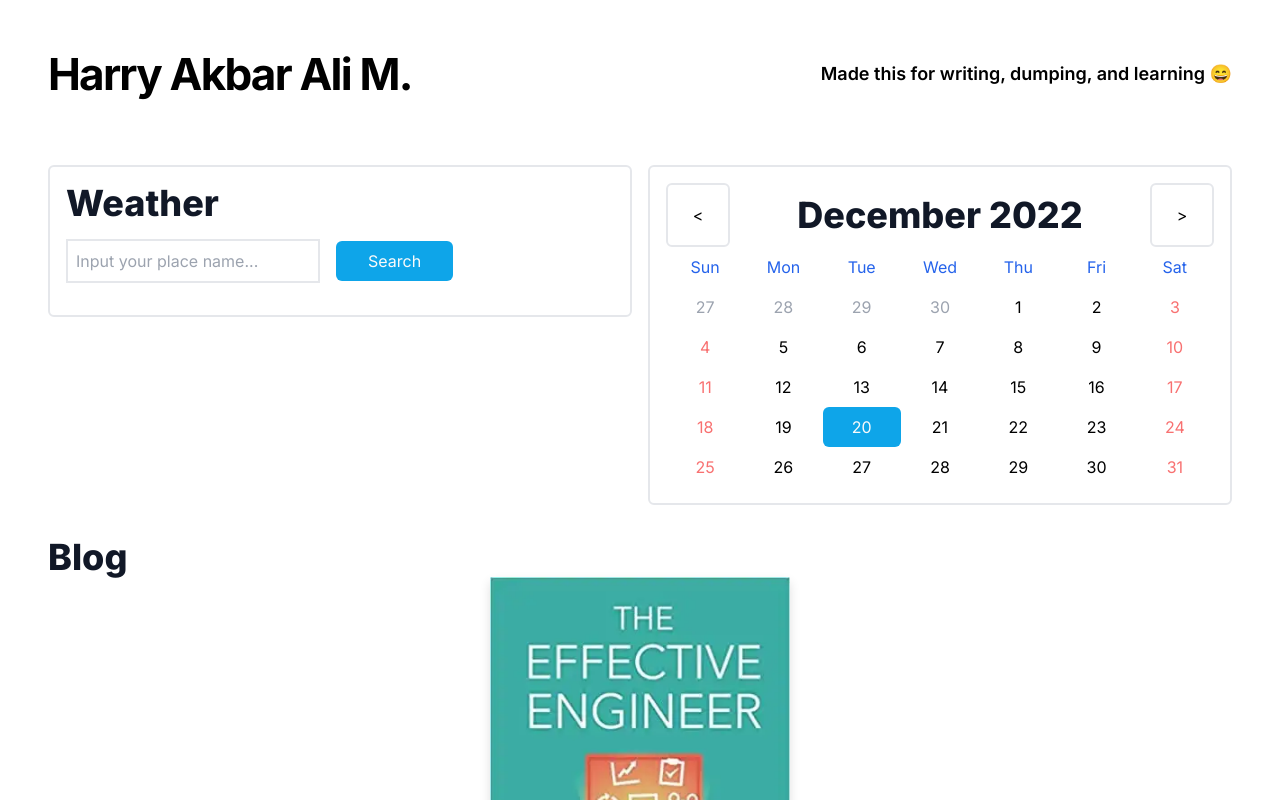
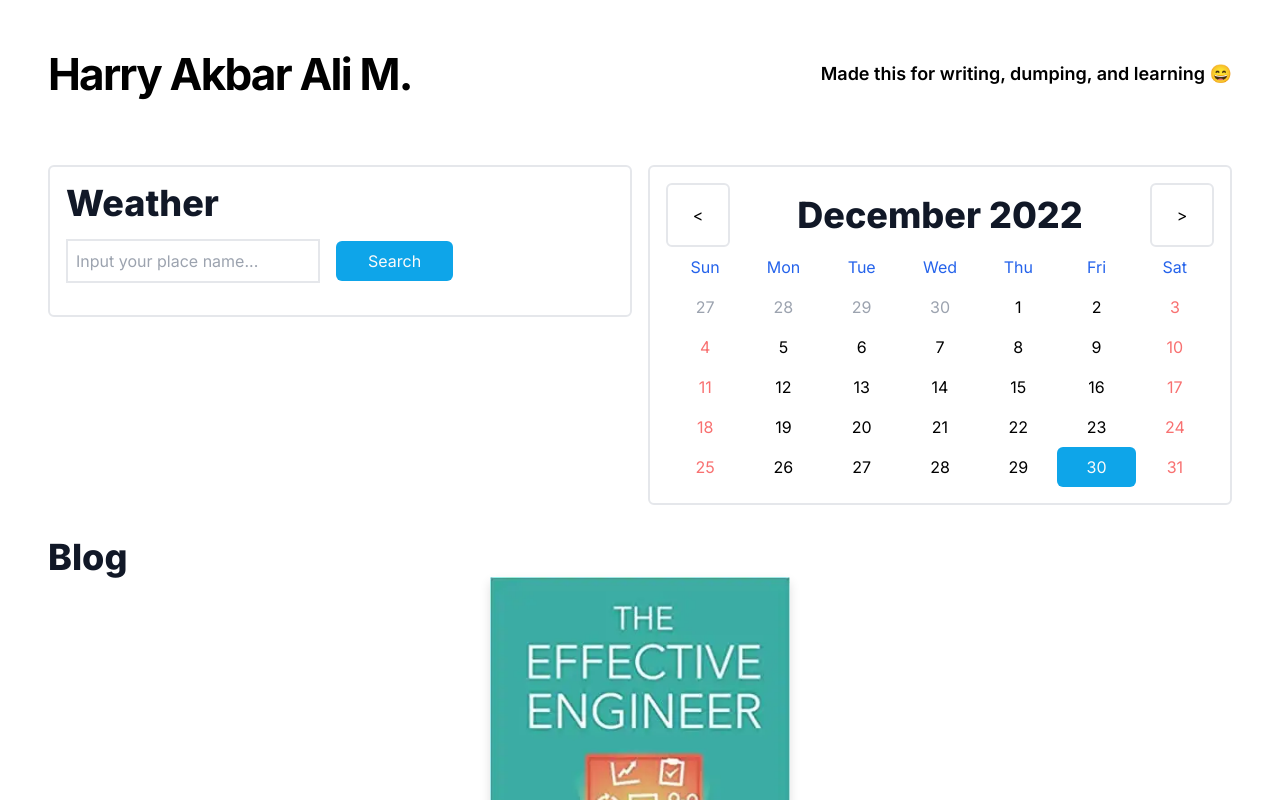
Before and after one commit to harryakbar/personal-website, a Next.js app: page / in a window 1280 px wide. Shown: the top 800 px of the page. Built offline with nearby package versions, Linux system fonts and the light colour scheme.

Commit message:
Fix date

```diff
--- a/components/calendar/index.tsx
+++ b/components/calendar/index.tsx
@@ -46,7 +46,7 @@ const MonthMapping = {
 const Calendar: React.FC = () => {
   const [currentMonth, setCurrentMonth] = useState(12);
   const [currentYear, setCurrentYear] = useState(new Date().getFullYear());
-  const [currentDate, setDate] = useState(20);
+  const [currentDate, setDate] = useState(new Date().getDate());
 
   const handleLeft = () => {
     if (currentMonth - 1 === 0) {
```
